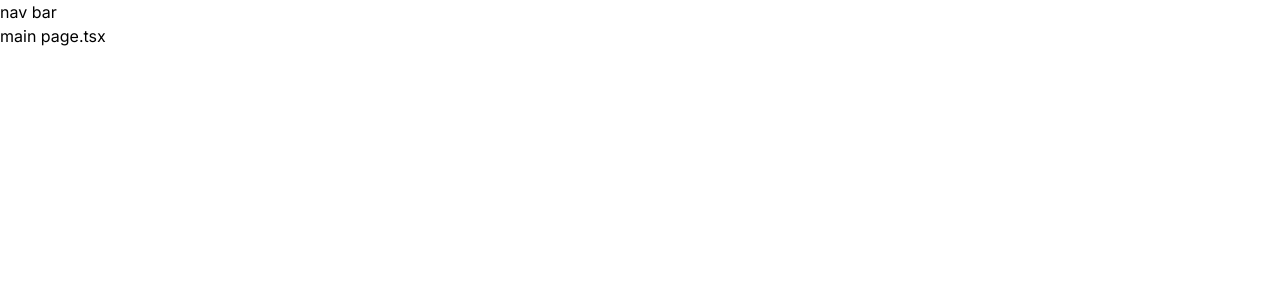
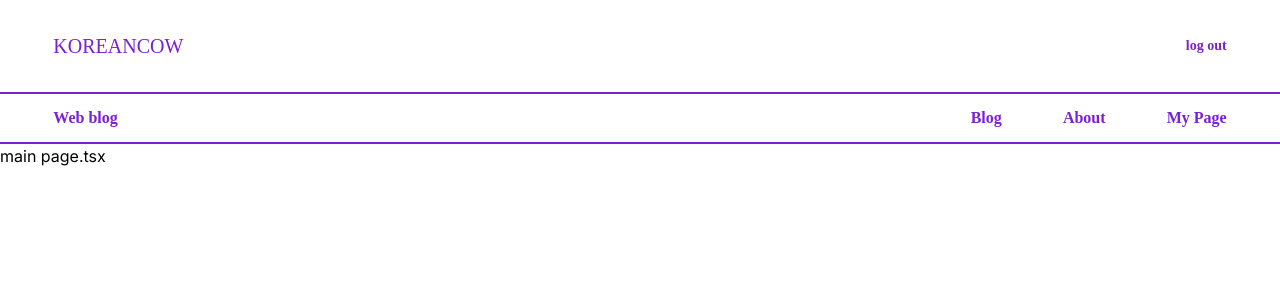
Before and after one commit to KoreanCow/Koreanc0w, a Next.js app in the folder client/: page / in a window 1280 px wide. Shown: the top 300 px of the page. Built offline with nearby package versions, Linux system fonts and the light colour scheme.

Commit message:
Feat: Add navigation Bar, Nav Bar Styles

```diff
--- a/client/src/app/globals.css
+++ b/client/src/app/globals.css
@@ -6,6 +6,10 @@ body {
   margin: 0;
   padding: 0;
   background-color: #fff;
+}
+
+.custom-link {
+  @apply hover:opacity-20 transition ease-in-out;
 }
 
 /* :root {
--- a/client/src/components/navigation.tsx
+++ b/client/src/components/navigation.tsx
@@ -1,9 +1,27 @@
+import Link from 'next/link'
 import React from 'react'
 
 const Navigation = () => {
   return (
-    <div>
-      nav bar
+    <div className='h-36 flex flex-col items-center text-title-color font-pretendard '>
+      <div className='w-11/12 h-28 flex items-center justify-between'>
+        <Link className='font-press-start font-normal text-xl ' href='/'>
+          KOREANCOW
+        </Link>
+        <span className='font-bold text-sm'>log out</span>
+      </div>
+      <div className=' text-base font-pretendard flex justify-center w-dvw border-y-2 border-title-color'>
+        <div className='font-bold w-11/12 h-12 flex justify-between items-center'>
+          <span>
+            Web blog
+          </span>
+          <div className='w-64 flex justify-between'>
+            <Link className='custom-link' href='/blog'>Blog</Link>
+            <Link className='custom-link' href='/about'>About</Link>
+            <Link className='custom-link' href='/my-page'>My Page</Link>
+          </div>
+        </div>
+      </div>
     </div>
   )
 }
--- a/client/tailwind.config.ts
+++ b/client/tailwind.config.ts
@@ -8,6 +8,13 @@ const config: Config = {
   ],
   theme: {
     extend: {
+      colors: {
+        'title-color': '#7A20D5'
+      },
+      fontFamily: {
+        'press-start': ['PressStart2P', 'cursive'],
+        'pretendard': ['PretendardVarible', 'font-awesome']
+      },
       backgroundImage: {
         "gradient-radial": "radial-gradient(var(--tw-gradient-stops))",
         "gradient-conic":
```
